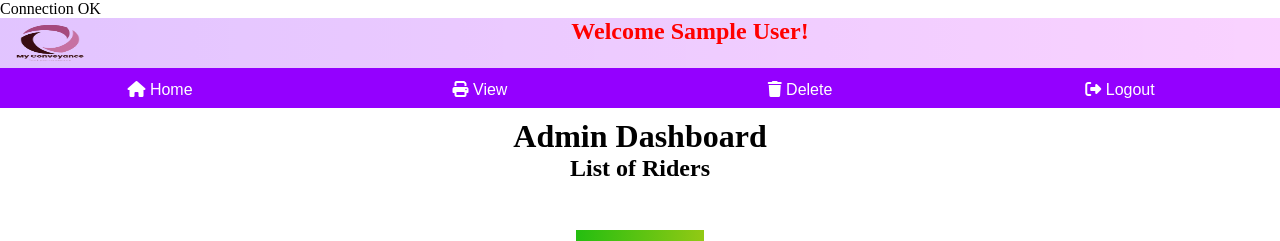
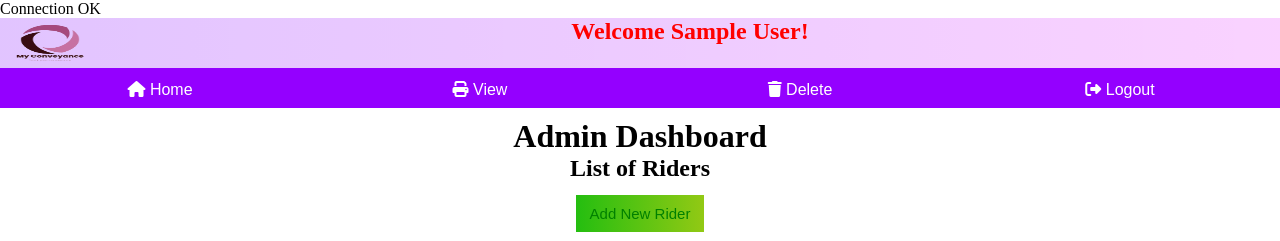
Before and after one commit to pahalwar01/Conveyance-management, a PHP site: page /user_1/admin_dashboard.php in a window 1280 px wide. Shown: the top 241 px of the page. Run offline with PHP 8.4, Linux system fonts and the light colour scheme; the visitor is signed in with stand-in values (Sample User, id 1); data comes from the database, SQL or seed files in the repository.

Commit message:
Update admin_dashboard.php

```diff
--- a/user_1/admin_dashboard.php
+++ b/user_1/admin_dashboard.php
@@ -75,7 +75,7 @@ if (!isset($_SESSION['admin_id'])) {
 
     <!-- Add Rider Button -->
      <center>
-    <button id="add_rider_btn"><a href="/user_1/apps/add_rider.php" style="color: green; text-decoration: none;">Add New Rider</a></button>
+    <button id="add_rider_btn" style="margin-top: -5px;"><a href="/user_1/apps/add_rider.php" style="color: green; text-decoration: none;">Add New Rider</a></button>
     <br><br></center>
 
     <!-- Riders Table -->
```
